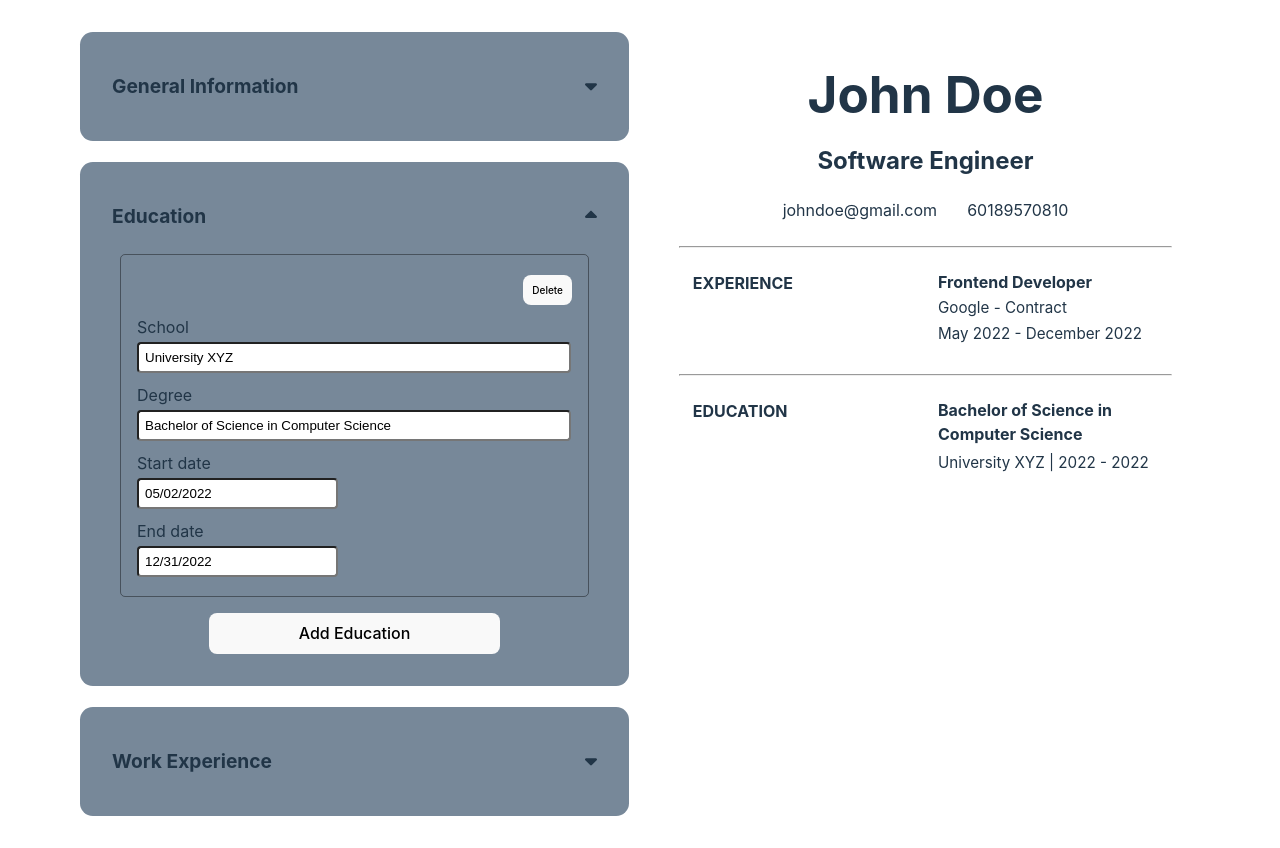
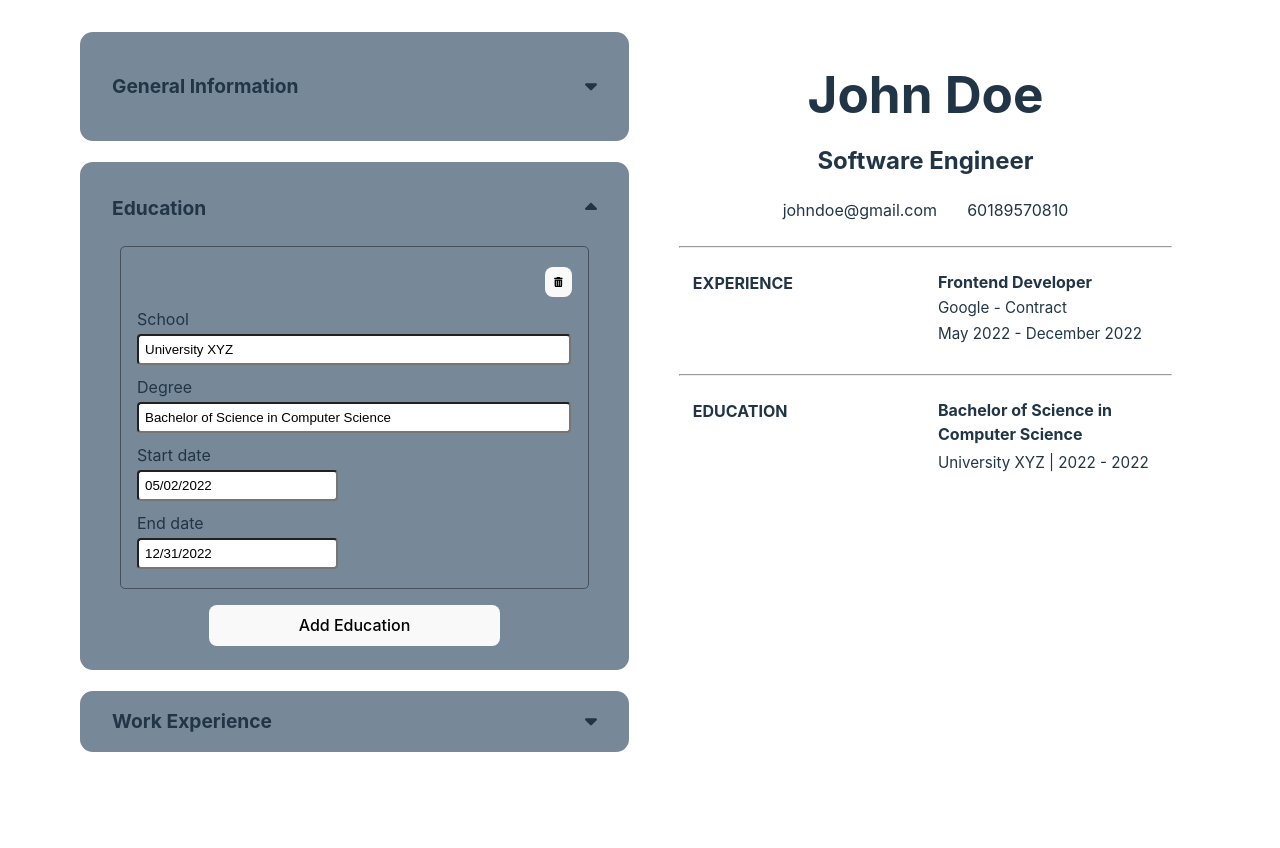
Before and after one commit to nabelk/cv-application, a React (Vite) app: page / in a window 1280 px wide. Both pictures are taken after a click on the element 591 px from the left and 215 px from the top of the page. After the commit the page ends 800 px from the top, so only its background shows below. Built offline with nearby package versions, Linux system fonts and the light colour scheme.

Commit message:
style: fix inline styling and replace delete button

```diff
--- a/src/components/education-form.jsx
+++ b/src/components/education-form.jsx
@@ -1,7 +1,7 @@
 import { useState } from 'react';
 import { Input } from './input';
 import { FontAwesomeIcon } from '@fortawesome/react-fontawesome';
-import { faCaretDown, faCaretUp } from '@fortawesome/free-solid-svg-icons';
+import { faCaretDown, faCaretUp, faTrashCan } from '@fortawesome/free-solid-svg-icons';
 
 export function EducationForm({ initialEducationData, onFormDataChange }) {
     const [educationList, setEducationList] = useState(initialEducationData);
@@ -40,7 +40,9 @@ export function EducationForm({ initialEducationData, onFormDataChange }) {
 
     const listItems = educationList.map((list) => (
         <ul key={list.id} style={{ listStyle: 'none' }}>
-            <button onClick={() => handleDeleteEducation(list.id)}>Delete</button>
+            <button onClick={() => handleDeleteEducation(list.id)}>
+                <FontAwesomeIcon icon={faTrashCan} />
+            </button>
             <li>
                 <Input
                     label='School'
@@ -83,7 +85,7 @@ export function EducationForm({ initialEducationData, onFormDataChange }) {
     ));
 
     return (
-        <section>
+        <section style={{ padding: !showEdu ? '0.5rem 2rem' : '1.5rem 2rem' }}>
             <div style={{ display: 'flex', justifyContent: 'space-between', alignItems: 'center' }}>
                 <h2>Education </h2>
                 <span onClick={() => (showEdu ? setShowEdu(false) : setShowEdu(true))}>
--- a/src/components/work-form.jsx
+++ b/src/components/work-form.jsx
@@ -1,7 +1,7 @@
 import { useState } from 'react';
 import { Input } from './input';
 import { FontAwesomeIcon } from '@fortawesome/react-fontawesome';
-import { faCaretDown, faCaretUp } from '@fortawesome/free-solid-svg-icons';
+import { faCaretDown, faCaretUp, faTrashCan } from '@fortawesome/free-solid-svg-icons';
 
 export function WorkForm({ initialWorkData, onFormDataChange }) {
     const [workList, setWorkList] = useState(initialWorkData);
@@ -52,7 +52,9 @@ export function WorkForm({ initialWorkData, onFormDataChange }) {
 
     const listItems = workList.map((list) => (
         <ul key={list.id} style={{ listStyle: 'none' }}>
-            <button onClick={() => handleDeleteExperience(list.id)}>Delete</button>
+            <button onClick={() => handleDeleteExperience(list.id)}>
+                <FontAwesomeIcon icon={faTrashCan} />
+            </button>
             <li>
                 <Input
                     label='Title'
@@ -120,7 +122,7 @@ export function WorkForm({ initialWorkData, onFormDataChange }) {
     ));
 
     return (
-        <section>
+        <section style={{ padding: !showWork ? '0.5rem 2rem' : '1.5rem 2rem' }}>
             <div style={{ display: 'flex', justifyContent: 'space-between', alignItems: 'center' }}>
                 <h2>Work Experience </h2>
                 <span onClick={() => (showWork ? setShowWork(false) : setShowWork(true))}>
```
